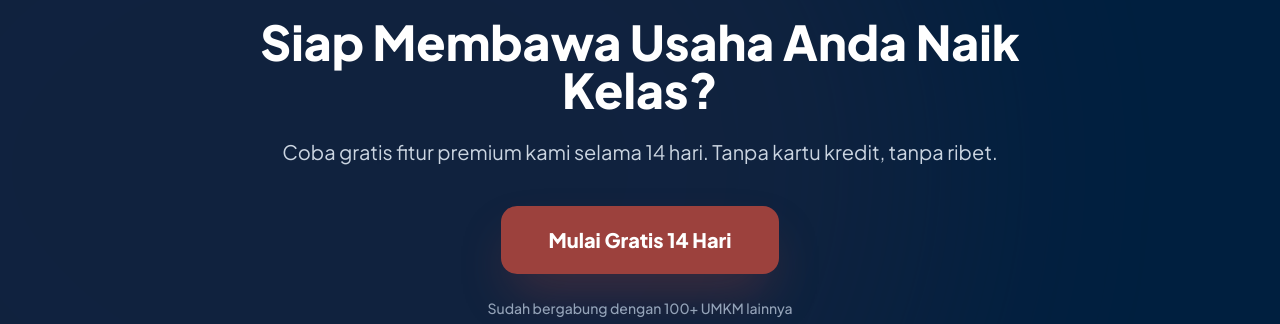
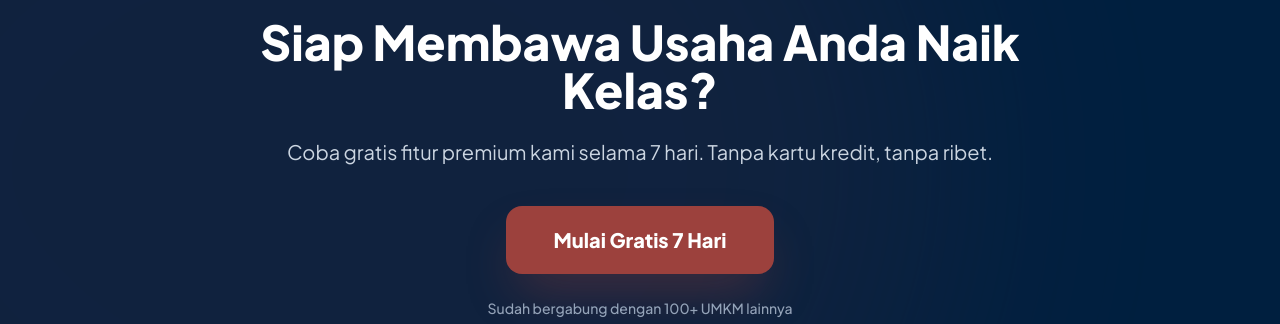
Before and after one commit to firdausnanda/kalastudio, a React (Vite) app: page / in a window 1280 px wide. Shown: the part 3934-4258 px from the top of the page. Built offline with nearby package versions, Linux system fonts and the light colour scheme.

Commit message:
[FIX] CTA

```diff
--- a/src/components/BottomCTA.jsx
+++ b/src/components/BottomCTA.jsx
@@ -6,9 +6,9 @@ export default function BottomCTA() {
       </div>
       <div className="max-w-4xl mx-auto px-4 text-center relative z-10">
         <h2 className="text-4xl md:text-5xl font-black text-white mb-6">Siap Membawa Usaha Anda Naik Kelas?</h2>
-        <p className="text-xl text-slate-300 mb-10">Coba gratis fitur premium kami selama 14 hari. Tanpa kartu kredit, tanpa ribet.</p>
+        <p className="text-xl text-slate-300 mb-10">Coba gratis fitur premium kami selama 7 hari. Tanpa kartu kredit, tanpa ribet.</p>
         <button className="bg-primary hover:bg-primary/90 text-white px-12 py-5 rounded-2xl font-black text-xl shadow-2xl shadow-primary/40 transition-all duration-300 hover:shadow-[0_25px_50px_-12px_rgba(156,65,61,0.5)] hover:-translate-y-1 active:translate-y-0 active:scale-[0.98]">
-          Mulai Gratis 14 Hari
+          Mulai Gratis 7 Hari
         </button>
         <p className="mt-6 text-slate-400 text-sm font-medium">Sudah bergabung dengan 100+ UMKM lainnya</p>
       </div>
```
